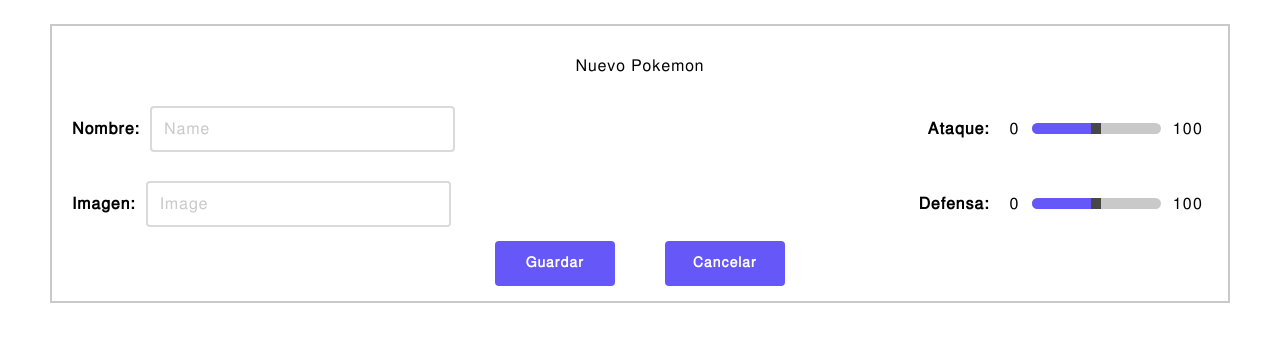
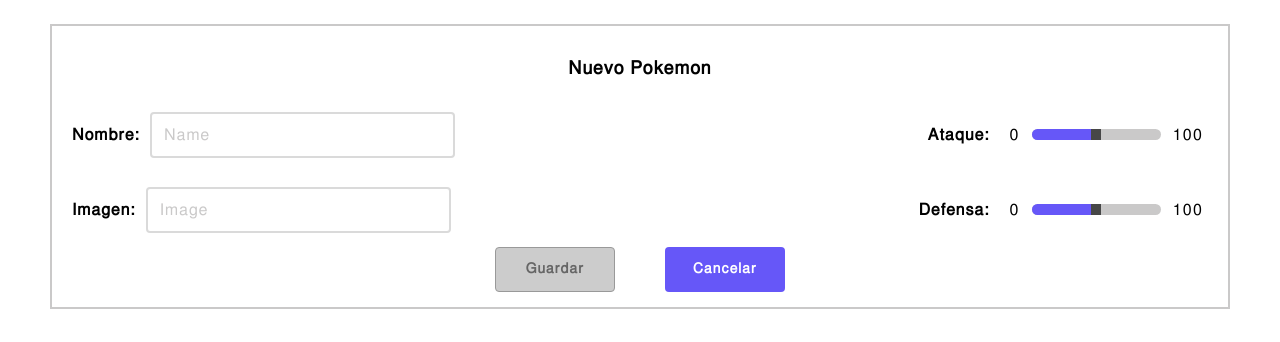
Before and after one commit to OsoresFranco/frontend-BP-pokemon, an Angular app: page / in a window 1280 px wide. Shown: the part 175-517 px from the top of the page. Built offline with nearby package versions, Linux system fonts and the light colour scheme; no server answers.

Commit message:
Bug fixing

```diff
--- a/src/app/features/views/bp-form/bp-form.component.html
+++ b/src/app/features/views/bp-form/bp-form.component.html
@@ -1,4 +1,4 @@
-<p class="bp-form__title">{{_title}}</p>
+<p class="bp-form__title">{{ _title }}</p>
 <form class="bp-form" autocomplete="off" [formGroup]="form">
   <div class="bp-form__section">
     <app-form-field distribution="row">
@@ -35,9 +35,14 @@
 </form>
 
 <div class="bp-form__actions">
-  <app-custom-button (click)="submit()" class="bp-form__actions-item"
-    >Guardar</app-custom-button
+  <button
+    [disabled]="form.invalid"
+    class="bp-button bp-button--primary bp-form__actions-item"
+    (click)="submit()"
   >
+    Guardar
+  </button>
+
   <app-custom-button (click)="cancel()" class="bp-form__actions-item"
     >Cancelar</app-custom-button
   >
--- a/src/app/features/views/bp-form/bp-form.component.scss
+++ b/src/app/features/views/bp-form/bp-form.component.scss
@@ -1,3 +1,5 @@
+@import "../../../../styles.scss";
+
 .bp-form {
   display: flex;
   justify-content: space-evenly;
@@ -8,6 +10,8 @@
 .bp-form__title {
   text-align: center;
   width: 100%;
+  font-weight: bold;
+  font-size: 18px;
 }
 
 .bp-form__section {
@@ -31,3 +35,56 @@
 .bp-form__actions-item {
   margin: auto 25px auto 25px;
 }
+
+:host {
+  // Background colors
+  --bp-colors--primary: var(--bp-button-color-primary);
+  --bp-colors--secondary: var(--bp-button-color-secondary);
+  --bp-colors--disabled: var(--bp-button-color-disabled);
+
+  // Font Color
+  --bp-colors--font: var(--bp-button-text);
+  --bp-colors--font--disabled: var(--bp-grey-color-dark);
+}
+
+.bp-button {
+  border-radius: 4px;
+  height: 45px;
+  width: 120px;
+  border: none;
+  color: var(--bp-colors--font);
+  padding: 12px;
+
+  font-size: 14px;
+  font-weight: 600;
+
+  &:hover:not([disabled]) {
+    filter: brightness(120%);
+    transition-duration: 0.3s;
+  }
+
+  &:active:not([disabled]) {
+    transform: scale(0.95);
+    transition-duration: 0.1s;
+  }
+
+  &--primary {
+    background: var(--bp-colors--primary);
+  }
+
+  &--secondary {
+    background: var(--bp-colors--secondary);
+  }
+
+  &--disabled {
+    background: var(--bp-colors--disabled);
+    color: var(--bp-colors--font--disabled);
+  }
+}
+
+button:disabled,
+button[disabled] {
+  border: 1px solid #999999;
+  background-color: #cccccc;
+  color: #666666;
+}
--- a/src/app/features/views/bp-form/bp-form.component.ts
+++ b/src/app/features/views/bp-form/bp-form.component.ts
@@ -79,6 +79,6 @@
   }
 
   cancel() {
-    this.form.reset();
+
   }
 }
```
